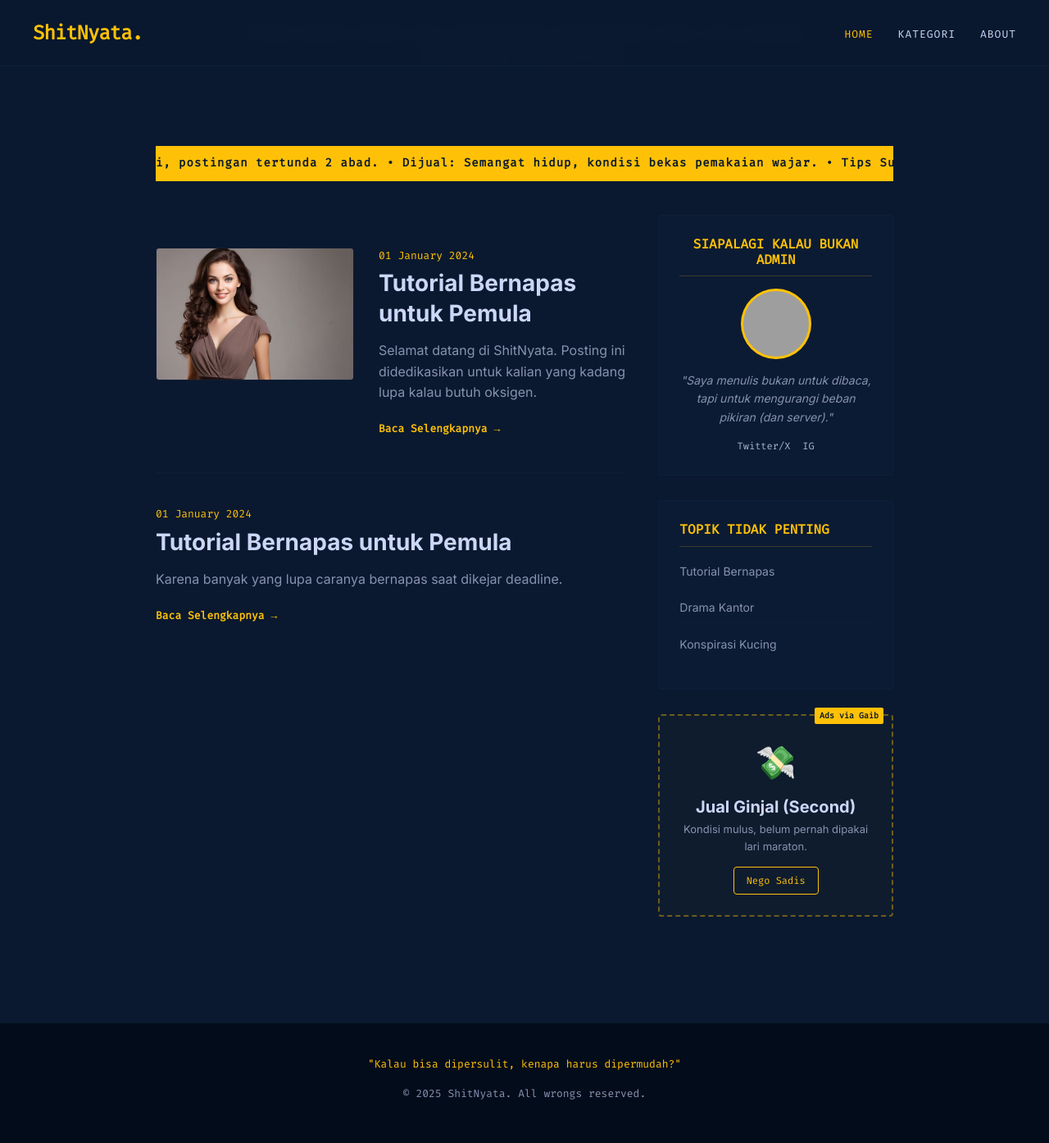
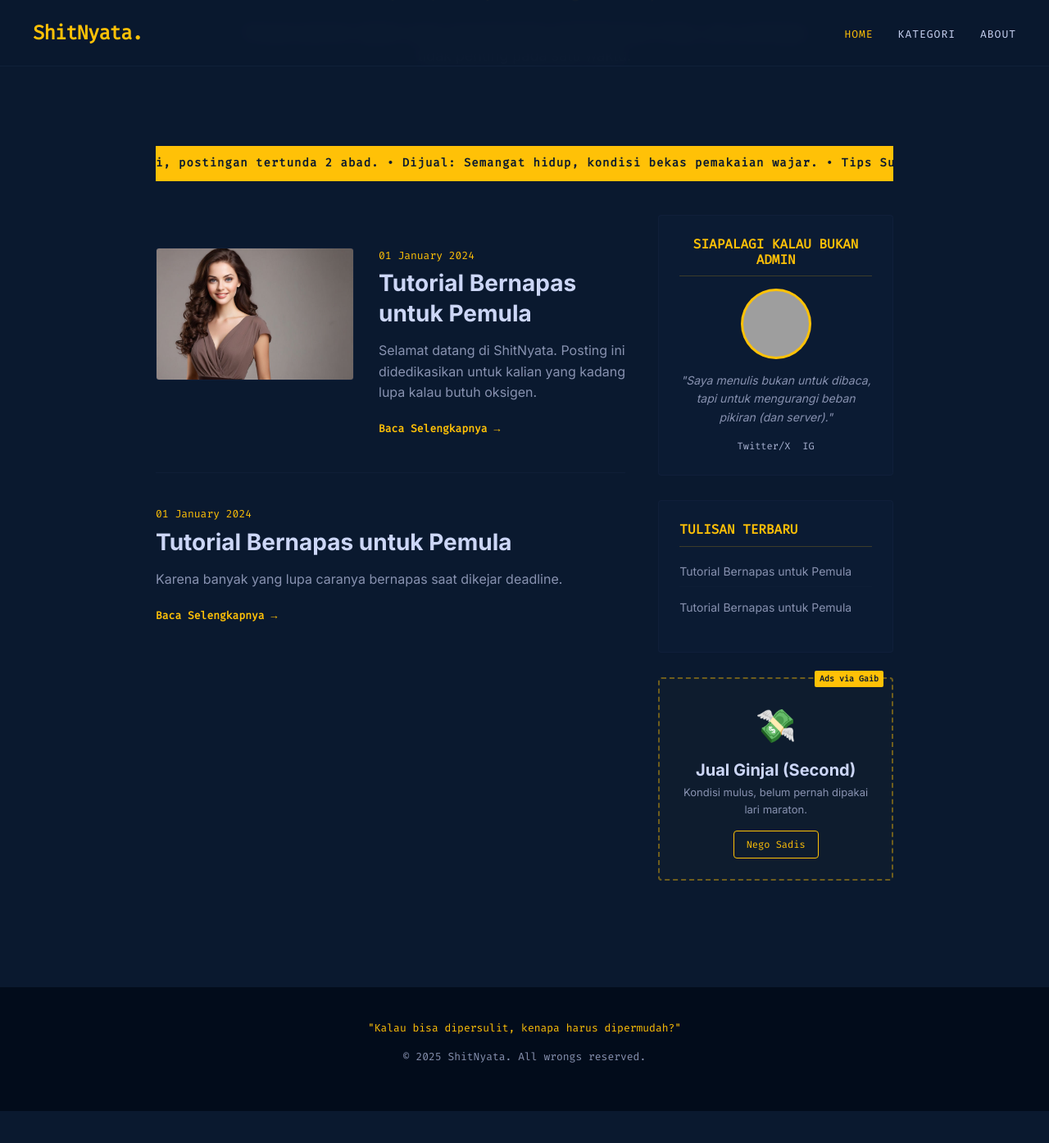
Before and after one commit to allucallu/shitnyata, a Jekyll site: the page built from index.html, in a window 1280 px wide and 1400 px high, scrolled down 307 px. Shown: the top 1394 px of the window at 82% size. Built offline with Jekyll 4.4.1, drawn with Linux system fonts in a browser that asks for light colours; comment, search, counter and statistics services are not loaded; after the commit the page ends 1662 px from its top, so only the background shows below that; grey boxes are pictures that could not be loaded.

Commit message:
perbaiki beberapa tampilan single post

```diff
--- a/_includes/sidebar.html
+++ b/_includes/sidebar.html
@@ -19,13 +19,13 @@
     <!-- Category Widget (Optional/Simple) -->
     <div class="sidebar-widget">
         <div class="widget-header">
-            <h3>Topik Tidak Penting</h3>
+            <h3>Tulisan Terbaru</h3>
         </div>
         <div class="widget-content">
             <ul class="clean-list">
-                <li><a href="#">Tutorial Bernapas</a></li>
-                <li><a href="#">Drama Kantor</a></li>
-                <li><a href="#">Konspirasi Kucing</a></li>
+                {% for post in site.posts limit:5 %}
+                <li><a href="{{ post.url | relative_url }}">{{ post.title }}</a></li>
+                {% endfor %}
             </ul>
         </div>
     </div>
--- a/_sass/_layout.scss
+++ b/_sass/_layout.scss
@@ -346,6 +346,11 @@
             color: $lightest-slate;
             font-size: clamp(32px, 5vw, 48px);
             line-height: 1.1;
+
+            @media (max-width: 600px) {
+                font-size: 28px;
+                /* Smaller title on mobile */
+            }
         }
 
         .meta {
@@ -393,6 +398,12 @@
         font-size: 20px;
         color: $slate;
 
+        @media (max-width: 600px) {
+            font-size: 17px;
+            /* Reduced body font on mobile */
+            line-height: 1.6;
+        }
+
         p {
             margin-bottom: 2rem;
             line-height: 1.7;
@@ -404,6 +415,12 @@
             color: $lightest-slate;
             position: relative;
             padding-left: 15px;
+
+            @media (max-width: 600px) {
+                font-size: 22px;
+                /* Smaller h2 on mobile */
+                margin-top: 2rem;
+            }
 
             &::before {
                 content: "#";
@@ -419,6 +436,11 @@
             margin-top: 2rem;
             margin-bottom: 1rem;
             color: $lightest-slate;
+
+            @media (max-width: 600px) {
+                font-size: 19px;
+                /* Smaller h3 on mobile */
+            }
         }
 
         hr {
@@ -431,6 +453,12 @@
         blockquote {
             font-size: 22px;
             margin: 2.5rem 0;
+
+            @media (max-width: 600px) {
+                font-size: 18px;
+                /* Smaller blockquote on mobile */
+                margin: 1.5rem 0;
+            }
         }
     }
 
```
Also changed, not shown: 4 other files.
